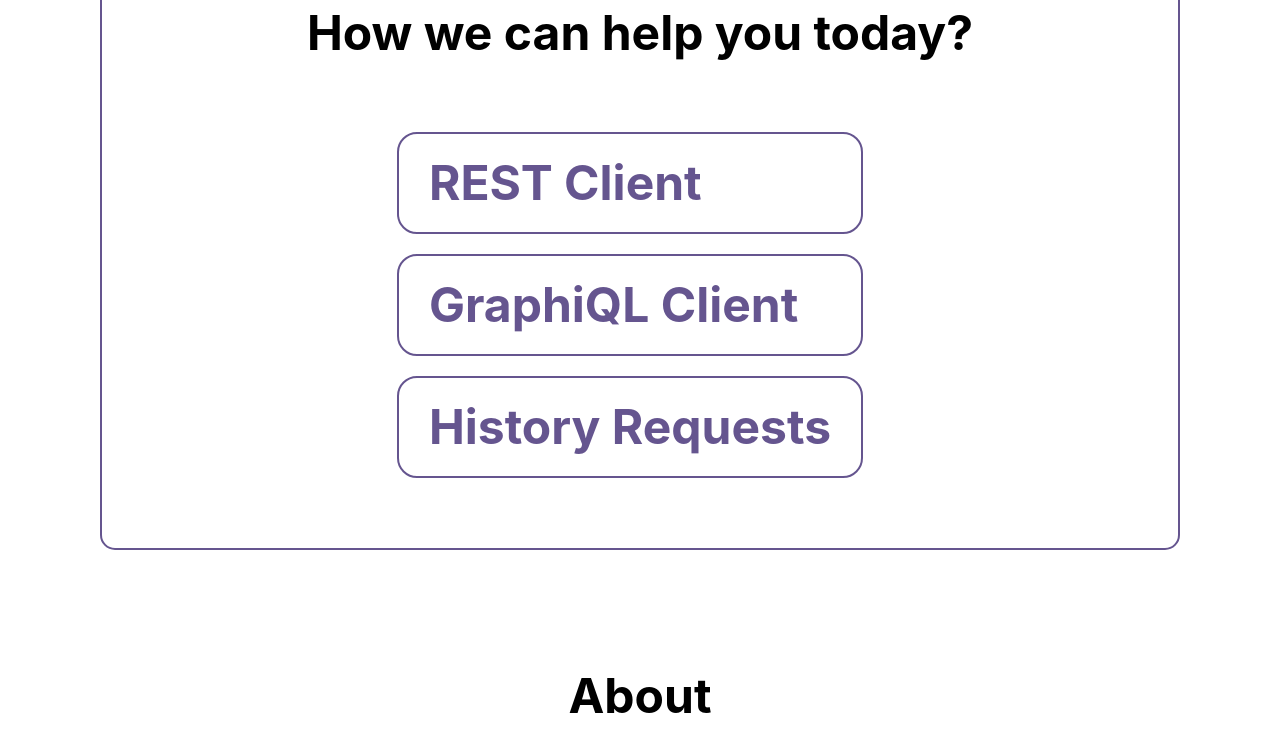
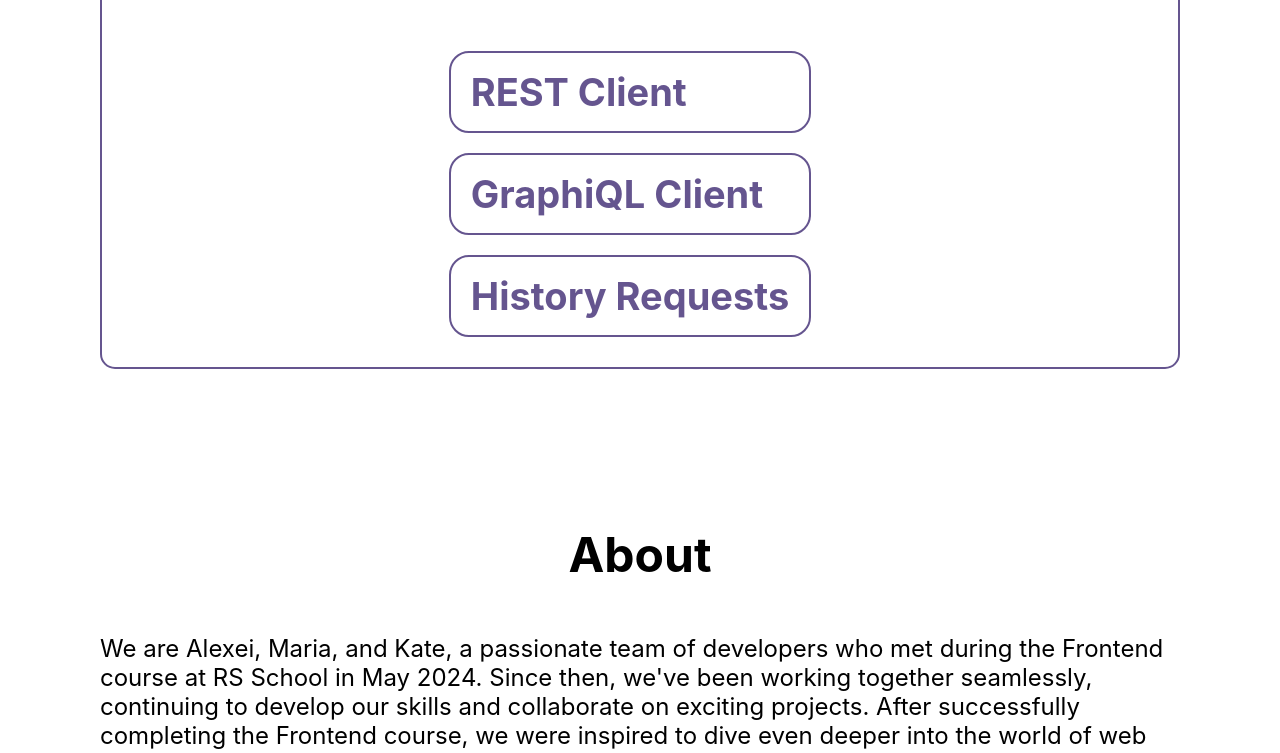
Before and after one commit to nuriver/graphiql-app, a Next.js app: page / in a window 1280 px wide. Shown: the part 800-1553 px from the top of the page. Built offline with nearby package versions, Linux system fonts and the light colour scheme; no server answers; sample sign-in values are in the browser's storage.

Commit message:
refactor: update styles

```diff
--- a/src/styles/components/main/_main.scss
+++ b/src/styles/components/main/_main.scss
@@ -1,8 +1,8 @@
 .main-btn {
-  padding: 20px 30px;
+  padding: 10px 20px;
   font-style: normal;
   font-weight: 700;
-  font-size: 48px;
+  font-size: 38px;
   line-height: 58px;
   color: $main-color;
   background-color: #fff;
@@ -43,17 +43,19 @@ h1 {
 .main-block-second {
   display: flex;
   flex-direction: column;
-  gap: 30px;
+  gap: 20px;
   align-items: center;
   border: 2px solid $main-color;
   border-radius: 15px;
-  height: 80vh;
   justify-content: center;
+  padding-bottom: 30px;
+  margin-bottom: 40px;
 }
 
 .main-block-second h3 {
   margin: 20px 0;
   font-size: 48px;
+  align-self: center;
 }
 
 .main-block-3 {
@@ -63,6 +65,7 @@ h1 {
   align-items: center;
   height: 80vh;
   justify-content: center;
+  margin-bottom: 60px;
 }
 
 .main-block-3 h3 {
--- a/src/styles/main.css
+++ b/src/styles/main.css
@@ -695,10 +695,10 @@ h2 {
 }
 
 .main-btn {
-  padding: 20px 30px;
+  padding: 10px 20px;
   font-style: normal;
   font-weight: 700;
-  font-size: 48px;
+  font-size: 38px;
   line-height: 58px;
   color: #65558f;
   background-color: #fff;
@@ -739,17 +739,19 @@ h1 {
 .main-block-second {
   display: flex;
   flex-direction: column;
-  gap: 30px;
+  gap: 20px;
   align-items: center;
   border: 2px solid #65558f;
   border-radius: 15px;
-  height: 80vh;
   justify-content: center;
+  padding-bottom: 30px;
+  margin-bottom: 40px;
 }
 
 .main-block-second h3 {
   margin: 20px 0;
   font-size: 48px;
+  align-self: center;
 }
 
 .main-block-3 {
@@ -759,6 +761,7 @@ h1 {
   align-items: center;
   height: 80vh;
   justify-content: center;
+  margin-bottom: 60px;
 }
 
 .main-block-3 h3 {
```
Also changed, not shown: 1 other file (tests, documents, lock files or other folders).
